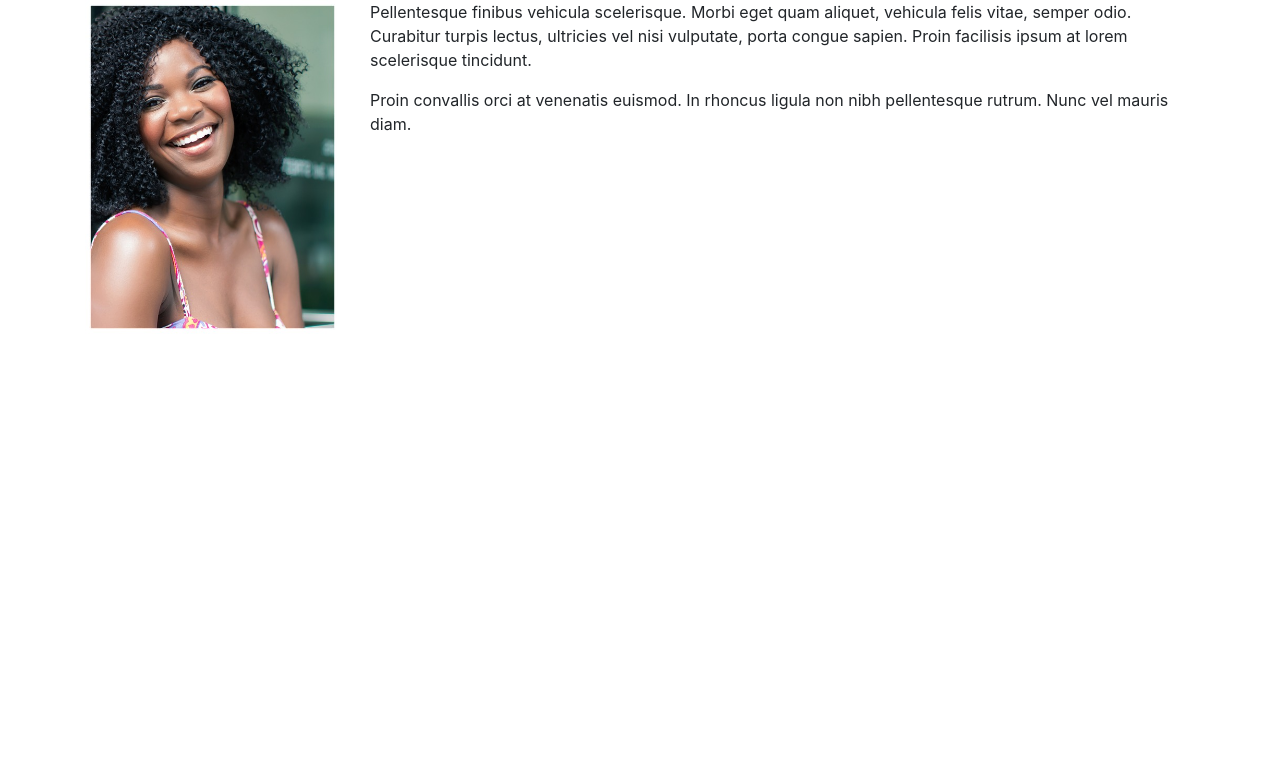
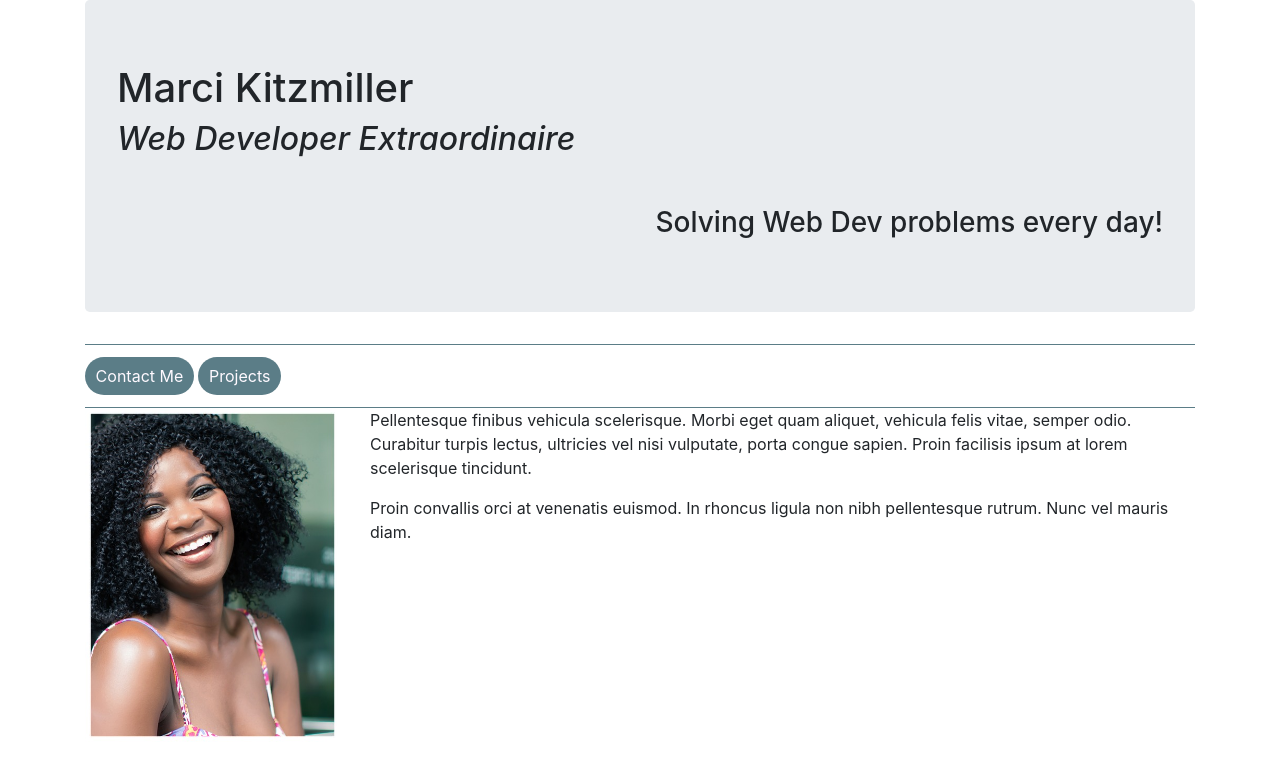
Before and after one commit to z-shug/IntroToWebDev, a plain HTML site: page classwork/bootstrap-examples/bootstrap-examples.html in a window 1280 px wide. Drawn offline with nearby package versions, Linux system fonts and the light colour scheme.

Commit message:
style bootstrap-example

```diff
--- a/classwork/bootstrap-examples/bootstrap-examples.html
+++ b/classwork/bootstrap-examples/bootstrap-examples.html
@@ -6,9 +6,34 @@
   <meta name="viewport" content="width=device-width, initial-scale=1.0">
   <title>Bootstrap Sample Page</title>
   <link rel="stylesheet" href="https://cdn.jsdelivr.net/npm/bootstrap@4.1.3/dist/css/bootstrap.min.css" integrity="sha384-MCw98/SFnGE8fJT3GXwEOngsV7Zt27NXFoaoApmYm81iuXoPkFOJwJ8ERdknLPMO" crossorigin="anonymous">
+  <style>
+    nav{
+      border-top: thin #5b7d87 solid;
+      border-bottom: thin #5b7d87 solid;
+      padding-top: 12px;
+      padding-bottom: 12px;
+    }
+    nav .btn {
+      background-color: #5b7d87;
+      color: #fef9ff;
+    }
+    nav .btn:hover {
+      font-weight: bold;
+    }
+  </style>
 </head>
 <body>
+
   <div class="container">
+    <header class="jumbotron">
+      <h1>Marci Kitzmiller</h1>
+      <h2 class="font-italic">Web Developer Extraordinaire</h2>
+      <h3 class="text-right mt-5">Solving Web Dev problems every day!</h3>
+    </header>
+    <nav>
+      <a class="btn badge-pill" href="">Contact Me</a>
+      <a class="btn badge-pill" href="">Projects</a>
+    </nav>
     <div class="row">
       <div class="col-lg-3 col-md-4">
         <img src="images/smile-2072907_640.jpg" alt="Photo of Marci Kitzmiller" class="img-fluid"/>
```
Lines whose indentation alone changed are shown as unchanged.
